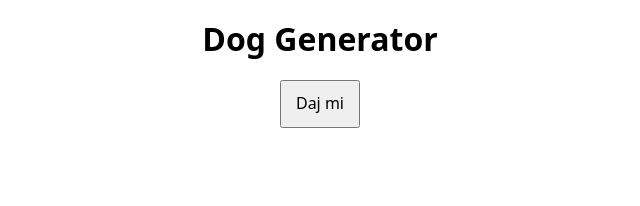
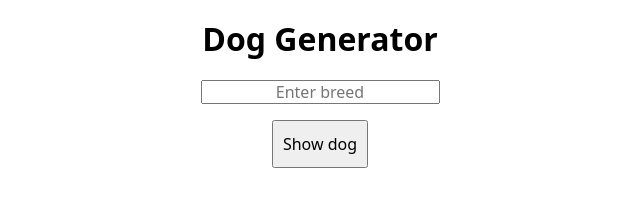
Before and after one commit to AndiFly/dog-generator, a plain HTML site: page index.html in a window 1280 px wide. Shown: the whole page, without its empty margins (320-960 px from the left). Drawn offline with Linux system fonts and the light colour scheme.

Commit message:
changed random to search for specific breed

```diff
--- a/css/style.css
+++ b/css/style.css
@@ -35,6 +35,10 @@ img {
   margin-top: 5%;
 }
 button {
+  margin-top: 1em;
   height: 3em;
-  width: 5em
+  width: 6em
 }
+input{
+  text-align: center;
+}
--- a/index.html
+++ b/index.html
@@ -14,7 +14,8 @@
 	</head>
 	<body>
 		<h1>Dog Generator</h1>
-		<button>Daj mi</button>
+		<input type="text" placeholder="Enter breed">
+		<button>Show dog</button>
 		<img src="" alt="">
 		<script type="text/javascript" src="js/main.js"></script>
 	</body>
--- a/js/main.js
+++ b/js/main.js
@@ -1,7 +1,8 @@
 document.querySelector('button').addEventListener('click', getDog)
 
 function getDog(){
-    fetch('https://dog.ceo/api/breeds/image/random')
+    let breed = document.querySelector('input').value.toLowerCase()
+    fetch(`https://dog.ceo/api/breed/${breed}/images/random`)
   .then((response) => response.json())
   .then(data => {
     console.log(data.message)
```
